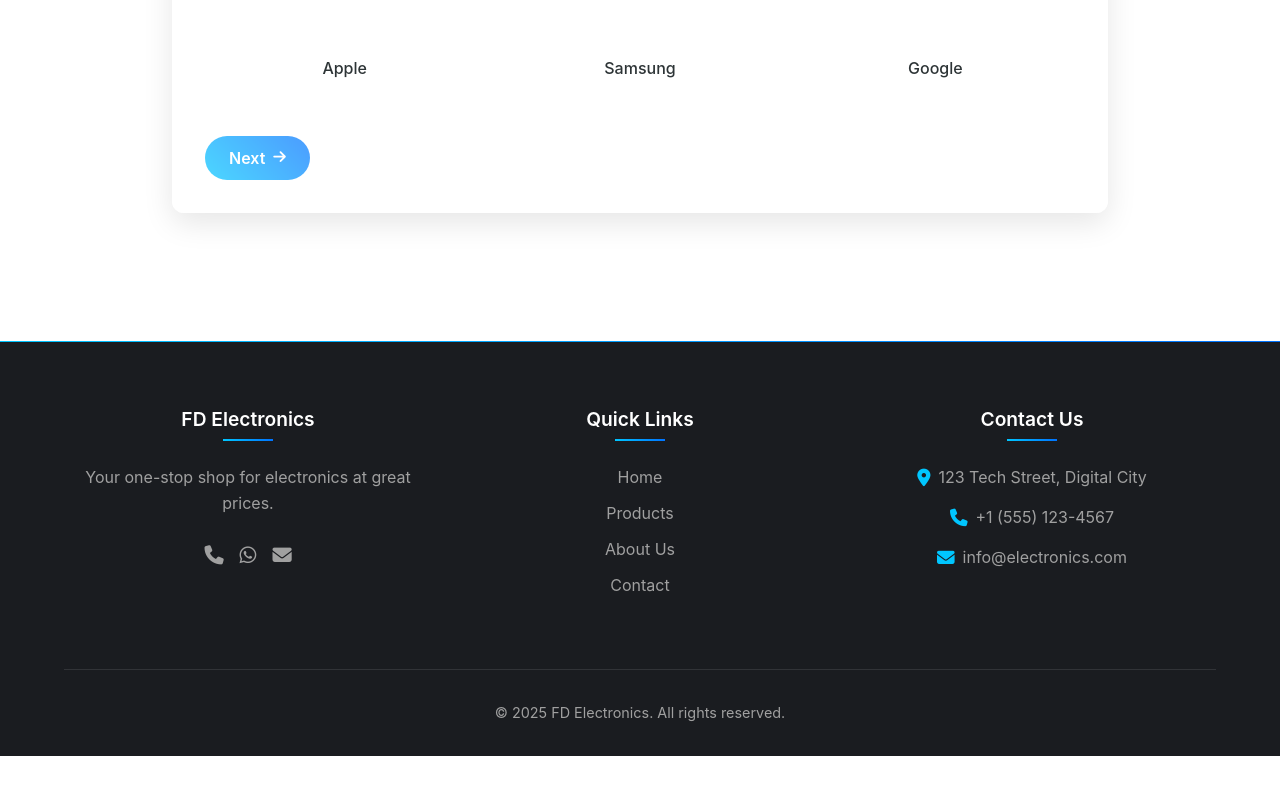
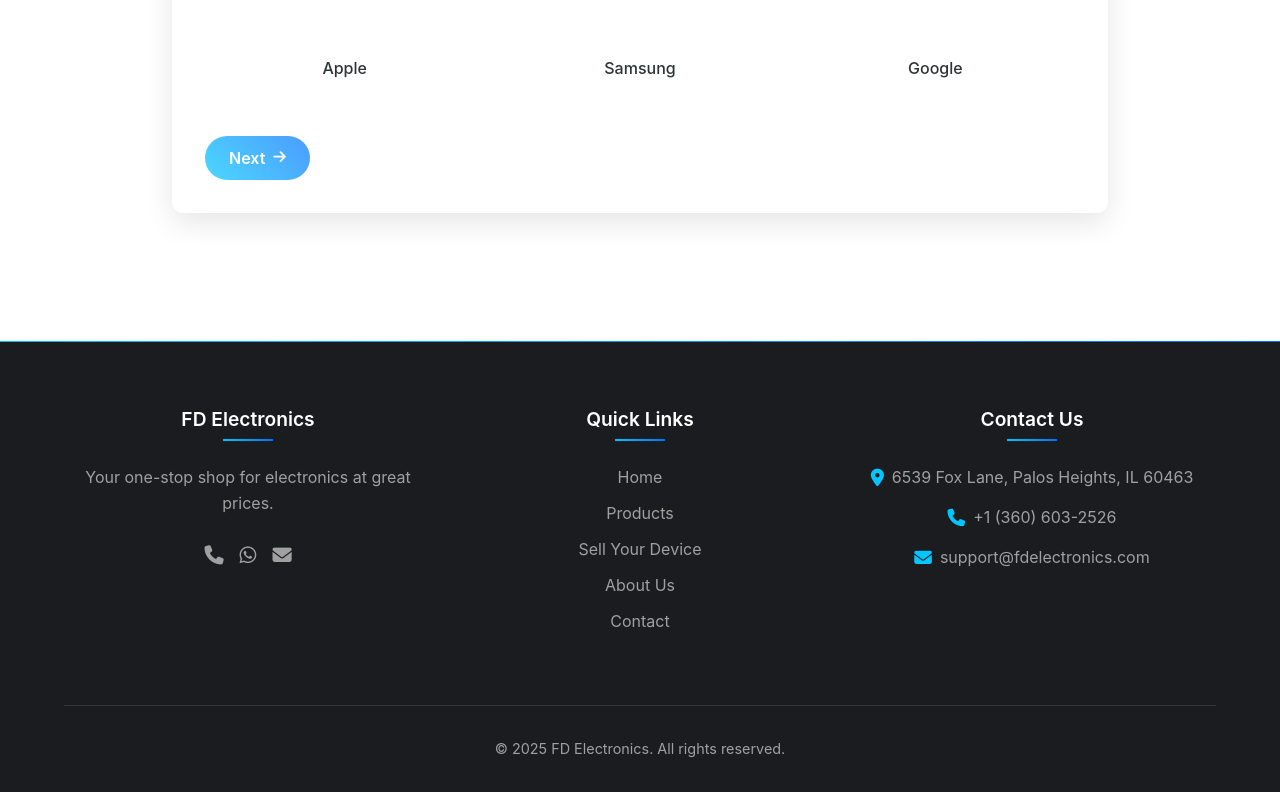
Before and after one commit to vitasaturnia/flyingdutchman, a React (Create React App) app: page /sell in a window 1280 px wide. Shown: the part 408-1200 px from the top of the page. Before the commit the page ends 1164 px from the top, so only its background shows below. Built offline with nearby package versions, Linux system fonts and the light colour scheme.

Commit message:
Updated footer

```diff
--- a/src/components/Footer.js
+++ b/src/components/Footer.js
@@ -29,6 +29,8 @@ const Footer = () => {
             <ul className="footer-links">
               <li><a href="/">Home</a></li>
               <li><a href="/products">Products</a></li>
+              <li><a href="/sell">Sell Your Device</a></li>
+
               <li><a href="/about">About Us</a></li>
               <li><a href="/contact">Contact</a></li>
             </ul>
@@ -39,15 +41,15 @@ const Footer = () => {
             <ul className="footer-contact has-text-centered" style={{ listStyle: 'none', padding: 0 }}>
               <li style={{ display: 'flex', justifyContent: 'center', alignItems: 'center', gap: '0.5rem' }}>
                 <i className="fas fa-map-marker-alt"></i>
-                <span>123 Tech Street, Digital City</span>
+                <span>6539 Fox Lane, Palos Heights, IL 60463</span>
               </li>
               <li style={{ display: 'flex', justifyContent: 'center', alignItems: 'center', gap: '0.5rem' }}>
                 <i className="fas fa-phone"></i>
-                <span>+1 (555) 123-4567</span>
+                <span>+1 (360) 603-2526</span>
               </li>
               <li style={{ display: 'flex', justifyContent: 'center', alignItems: 'center', gap: '0.5rem' }}>
                 <i className="fas fa-envelope"></i>
-                <span>info@electronics.com</span>
+                <span>support@fdelectronics.com</span>
               </li>
             </ul>
           </div>
```
